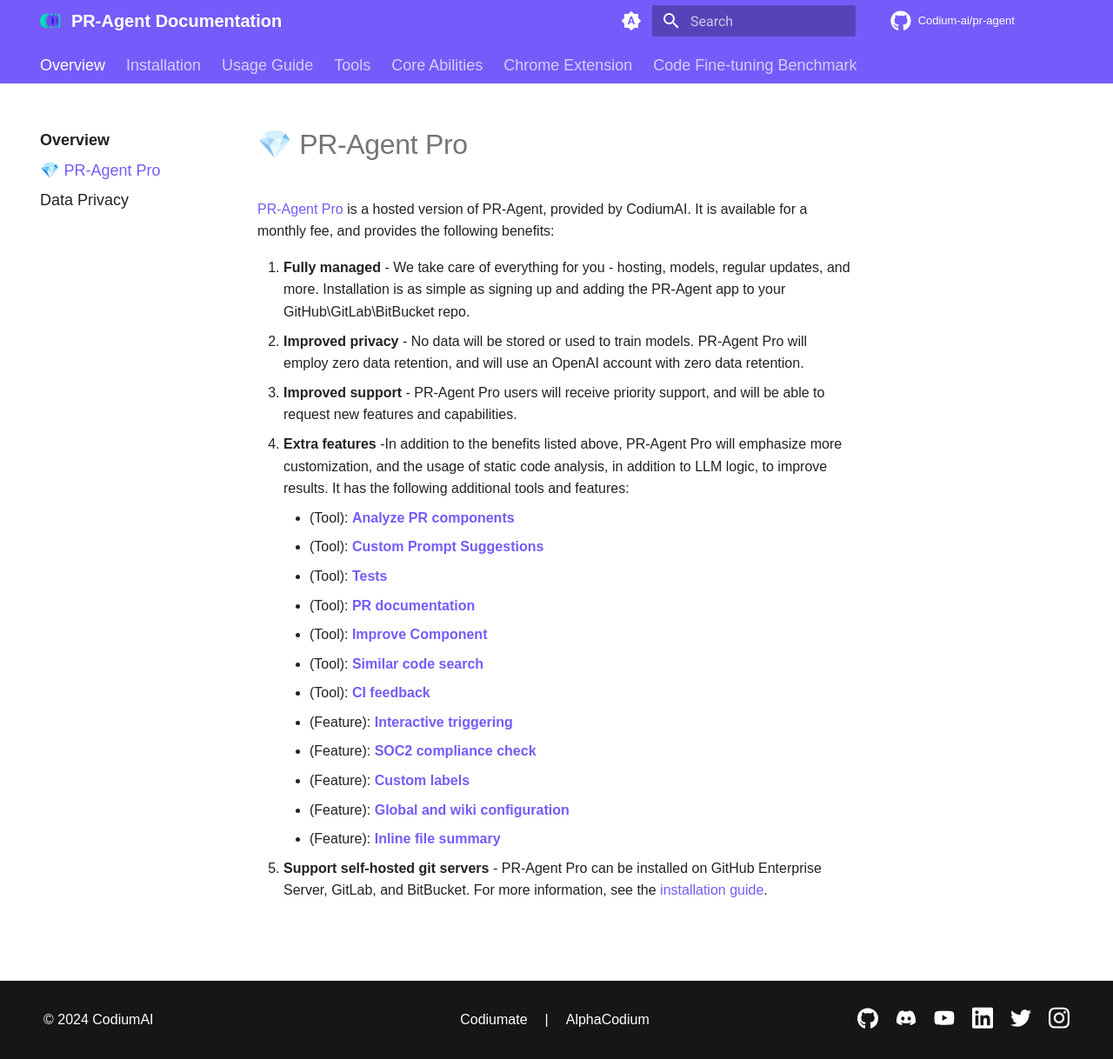
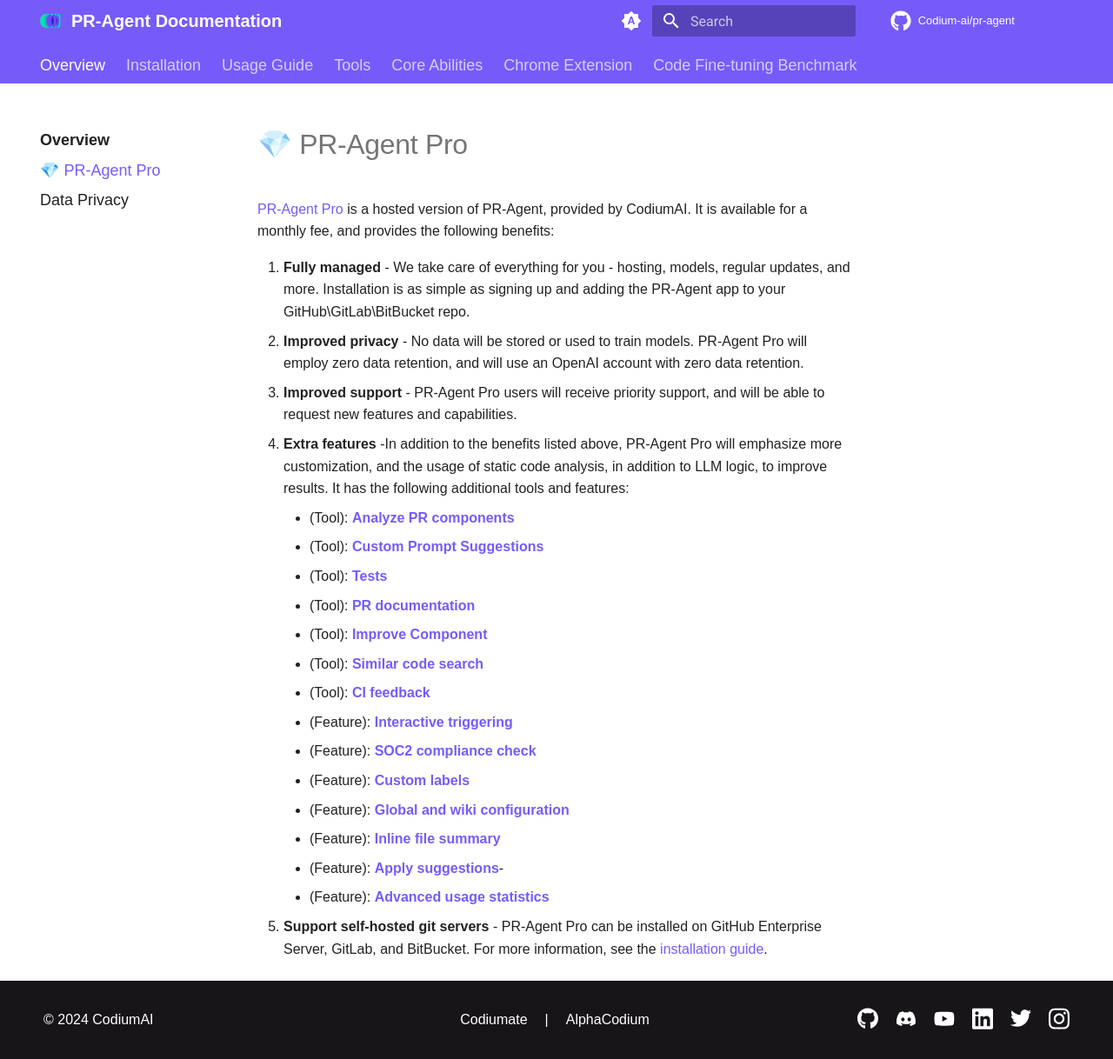
Before and after one commit to Codium-ai/pr-agent, an MkDocs documentation site: the page built from docs/docs/overview/pr_agent_pro.md, in a window 1280 px wide and 1218 px high. Shown: the whole window at 87% size. Built offline with MkDocs 1.6.1 and Material for MkDocs 9.7.7, drawn with Linux system fonts in a browser that asks for light colours; comment, search, counter and statistics services are not loaded.

```diff
--- a/docs/docs/overview/pr_agent_pro.md
+++ b/docs/docs/overview/pr_agent_pro.md
@@ -16,4 +16,6 @@
     - (Feature): [**Custom labels**](./tools/describe.md/#handle-custom-labels-from-the-repos-labels-page)
     - (Feature): [**Global and wiki configuration**](./usage-guide/configuration_options.md/#wiki-configuration-file)
     - (Feature): [**Inline file summary**](https://pr-agent-docs.codium.ai/tools/describe/#inline-file-summary)
+    - (Feature): [**Apply suggestions**](https://pr-agent-docs.codium.ai/tools/improve/#example-usage)-
+    - (Feature): [**Advanced usage statistics**](https://www.codium.ai/contact/#/)
 5. **Support self-hosted git servers** - PR-Agent Pro can be installed on GitHub Enterprise Server, GitLab, and BitBucket. For more information, see the [installation guide](./installation/pr_agent_pro.md/).
```
